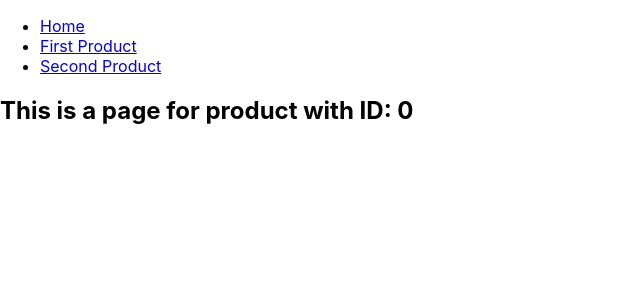
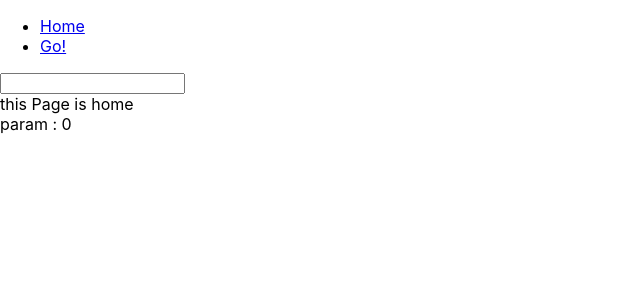
Before and after one commit to chanwoo00106/Ts, a React (Create React App) app in the folder tsreact/: page /products/0 in a window 1280 px wide. Shown: the top 300 px of the page, without its empty margins (0-640 px from the left). Built offline with nearby package versions, Linux system fonts and the light colour scheme.

Commit message:
대충 만들어 봄

```diff
--- a/tsreact/src/App.tsx
+++ b/tsreact/src/App.tsx
@@ -1,14 +1,16 @@
-import React from "react";
+import React, { useState } from "react";
 import { BrowserRouter as Router, Route, Link } from "react-router-dom";
-
-function Index() {
-  return <h2>Home</h2>;
-}
-function Product({ match }) {
-  return <h2>This is a page for product with ID: {match.params.id} </h2>;
-}
+import Home from "./components/Home";
+import Profile from "./components/Profile";
 
 function AppRouter() {
+  const [id, setId] = useState(0);
+
+  const onChange = (e: React.ChangeEvent<HTMLInputElement>) => {
+    const num: number = Number(e.target.value);
+    setId(num);
+  }
+
   return (
     <Router>
       <div>
@@ -18,16 +20,13 @@ function AppRouter() {
               <Link to="/">Home</Link>
             </li>
             <li>
-              <Link to="/products/1">First Product</Link>
-            </li>
-            <li>
-              <Link to="/products/2">Second Product</Link>
+              <Link to={`/products/${id}`}>Go!</Link>
             </li>
           </ul>
         </nav>
-
-        <Route path="/" exact component={Index} />
-        <Route path="/products/:id" component={Product} />
+        <input type="number" onChange={onChange} />
+        <Route path="/" exact component={Profile} />
+        <Route path="/products/:id" component={Home} />
       </div>
     </Router>
   );
--- /dev/null
+++ b/tsreact/src/components/Home.tsx
@@ -0,0 +1,18 @@
+import React from 'react';
+import { useParams } from 'react-router-dom';
+
+interface pram {
+    id: string | undefined
+}
+
+const Home = () => {
+    const params: pram = useParams();
+    return (
+        <div>
+            <div>this Page is home</div>
+            <div>param : {params.id}</div>
+        </div>
+    )
+}
+
+export default Home
```
